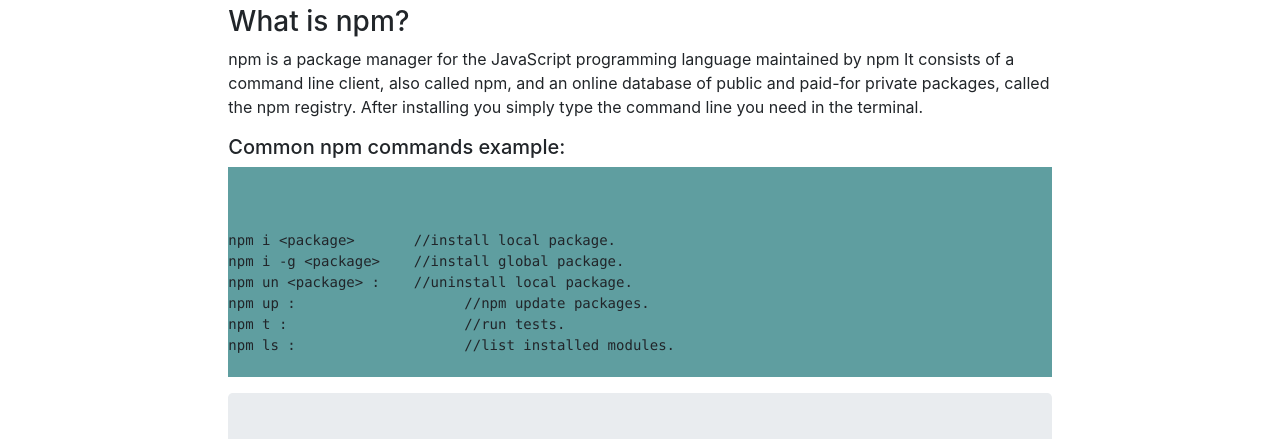
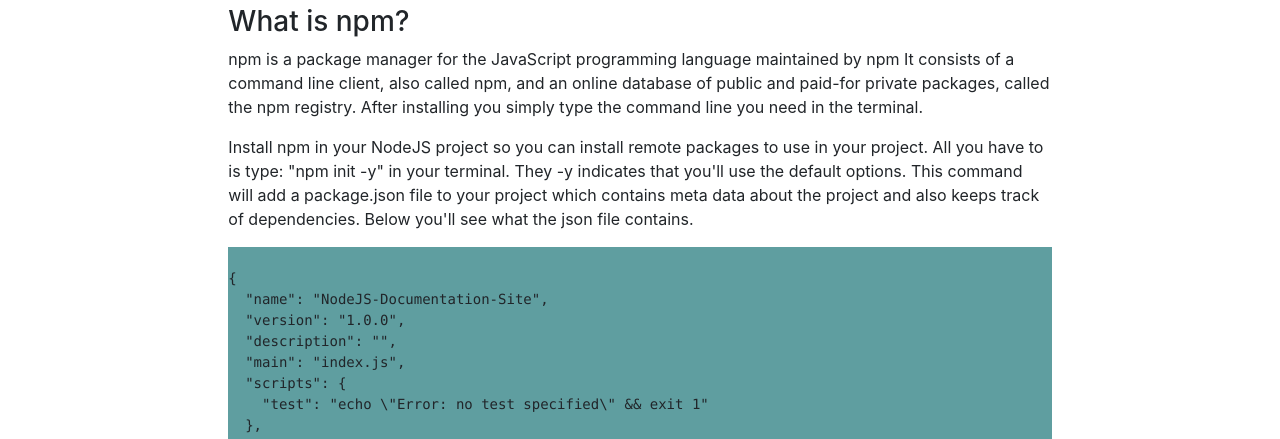
Before and after one commit to yannickchristensen/NodeJS-Documentation-Site, a website: page public/npm.html in a window 1280 px wide. Shown: the part 139-578 px from the top of the page. Drawn offline with nearby package versions, Linux system fonts and the light colour scheme.

Commit message:
added npm, nodejs and express pages

```diff
--- a/package.json
+++ b/package.json
@@ -4,6 +4,7 @@
   "description": "",
   "main": "index.js",
   "scripts": {
+    "watch": "nodemon ./index.js",
     "test": "echo \"Error: no test specified\" && exit 1"
   },
   "keywords": [],
@@ -11,5 +12,8 @@
   "license": "ISC",
   "dependencies": {
     "express": "^4.17.1"
+  },
+  "devDependencies": {
+    "nodemon": "^2.0.13"
   }
 }
--- a/public/npm.html
+++ b/public/npm.html
@@ -33,23 +33,39 @@
         After installing you simply type the command line you need in the terminal.
       </p>
 
+      <p class="text-left">Install npm in your NodeJS project so you can install remote packages to use in your project. All you have to is type: "npm init -y" in your terminal. They -y indicates that you'll use the default options. This command will add a package.json file to your project which contains meta data about the project and also keeps track of dependencies.
+        Below you'll see what the json file contains.
+      </p>
+<pre style="background-color: cadetblue;"><code class="text-left">
+{
+  "name": "NodeJS-Documentation-Site",
+  "version": "1.0.0",
+  "description": "",
+  "main": "index.js",
+  "scripts": {
+    "test": "echo \"Error: no test specified\" && exit 1"
+  },
+    "keywords": [],
+    "author": "",
+    "license": "ISC",
+}
+</code></pre>
       <h5>Common npm commands example:</h5>
 
       <pre style="background-color: cadetblue;"><code class="text-left">
 
-
-npm i &lt;package&gt;       //install local package.
-npm i -g &lt;package&gt;    //install global package.
-npm un &lt;package&gt; :    //uninstall local package.
-npm up :                    //npm update packages.
-npm t :                     //run tests.
-npm ls :                    //list installed modules.
+npm i &lt;package&gt; :       //install local package.
+npm i -g &lt;package&gt; :    //install global package.
+npm un &lt;package&gt; :      //uninstall local package.
+npm up :                      //npm update packages.
+npm t :                       //run tests.
+npm ls :                      //list installed modules.
       </code></pre>
 
               <!-- JUMBOTRON BEGINS -->
               <div class="container fluid text-center jumbotron">
                 <h1 class="display-4">Next we will learn about NodeJS!</h1>
-                <p class="lead">NodeJS (Node Package Manager) is a JavaScript runtime environment you can use to build backends like the one powering this site. You will also get to see npm in action.</p>
+                <p class="lead">NodeJS is a JavaScript runtime environment you can use to build backends like the one powering this site. You will also get to see npm in action.</p>
                 <hr class="my-4">
                 <p>Lets go you are on a roll! 👇</p>
                 <p class="lead">
```
